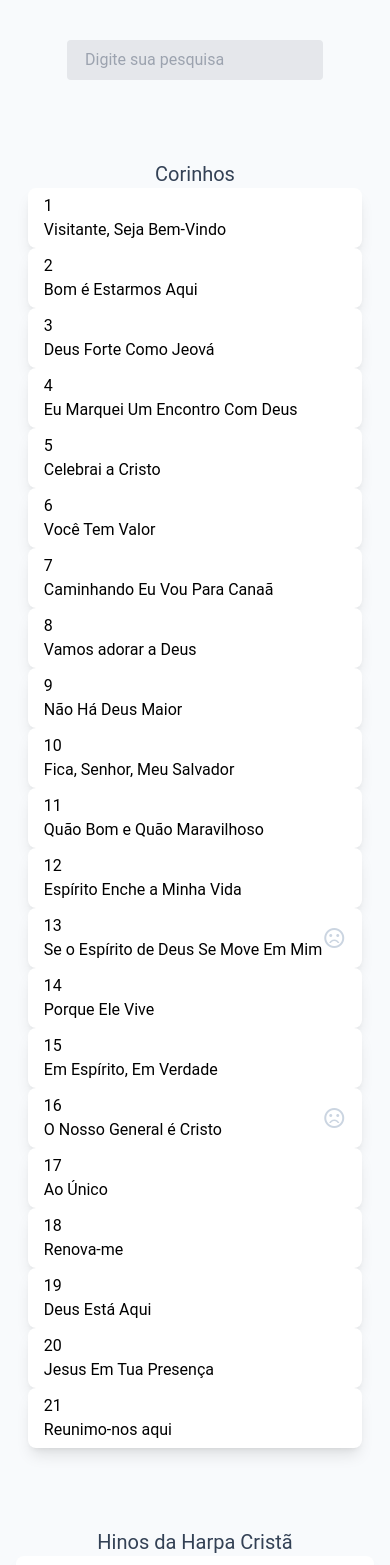
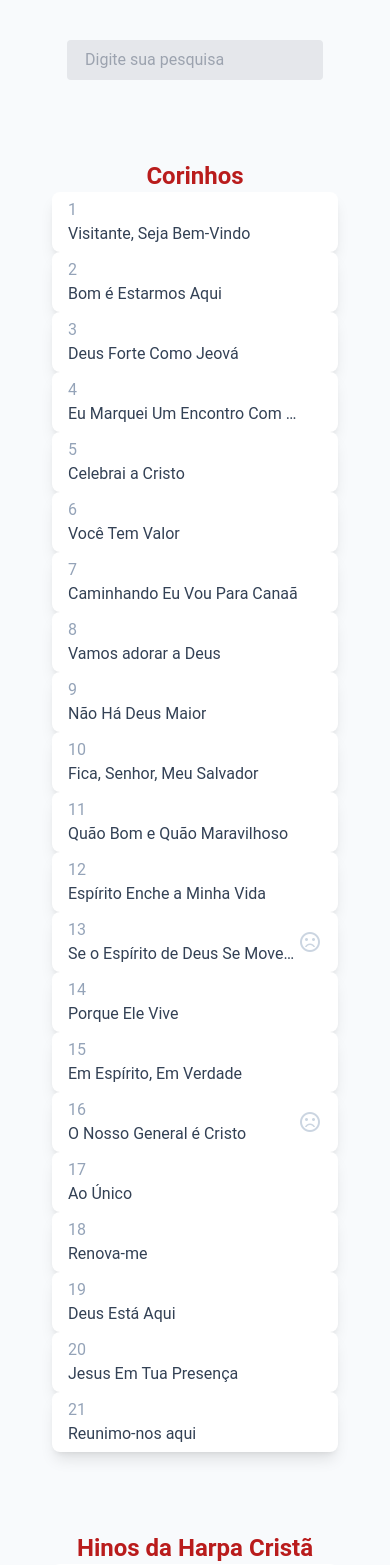
Before and after one commit to thiago-silva-santos/gospeltune, a Nuxt app: page / in a window 390 px wide. Shown: the top 1565 px of the page. Built offline with nearby package versions, Linux system fonts and the light colour scheme.

Commit message:
ajustes no design

```diff
--- a/components/ScrollTop.vue
+++ b/components/ScrollTop.vue
@@ -46,7 +46,7 @@ export default {
 }
 
 .scroll-to-top button {
-    @apply bg-slate-800;
+    @apply bg-red-800;
     display: flex;
     justify-content: center;
     align-items: center;
@@ -61,6 +61,6 @@ export default {
 }
 
 .scroll-to-top button:hover {
-    @apply bg-slate-800
+    @apply bg-red-900
 }
 </style>
--- a/components/SongsCards.vue
+++ b/components/SongsCards.vue
@@ -10,7 +10,7 @@
                 <div class="song_number text-center font-bold text-lg">
                   {{ item.id }}
                 </div>
-              <div class="song_title text-center">
+                <div class="song_title text-center text-ellipsis overflow-hidden w-full">
                   {{ item.nome }}
                 </div>
               </div>
@@ -21,13 +21,16 @@
               <div class="song_number text-center font-bold text-lg">
                 {{ item.id }}
               </div>
-              <div class="song_title text-left text-ellipsis overflow-hidden w-full h-[20px]">
+              <div class="song_title text-left text-ellipsis overflow-hidden w-full">
                 {{ item.nome }}
               </div>
             </div>
             <span class="material-symbols-outlined" id="empty_song">
+              <span class="material-symbols-outlined">
                 sentiment_dissatisfied
               </span>
+            </span>
+
           </div>
         </template>
       </div>
@@ -100,6 +103,14 @@ export default {
   max-height: 60px;
 }
 
+.song_number {
+  @apply text-slate-400
+}
+
+.song_title {
+  @apply truncate max-w-[230px] text-slate-700 2xl:max-w-[230px] xl:max-w-[180px] lg:max-w-[200px]
+}
+
 .no-results {
   @apply flex items-center w-full h-20 py-6 text-slate-600 text-lg
 }
@@ -112,11 +123,11 @@ export default {
 
 @media (min-width: 500px) {
   .card_:hover {
-    @apply bg-gray-100 text-black
+    @apply bg-slate-50
   }
 }
 
-@media (max-width: 420px) {
+@media (max-width: 424px) {
   .no-results {
     @apply flex justify-center w-full
   }
--- a/pages/index.vue
+++ b/pages/index.vue
@@ -41,7 +41,7 @@ export default {
   },
 };
 </script>
-<style lang="css">
+<style lang="css" scoped>
 .main_page_container {
   @apply container p-10 m-auto flex flex-col justify-center items-center gap-20;
 }
@@ -50,7 +50,7 @@ export default {
   @apply bg-gray-200 appearance-none border-2 border-gray-200 rounded w-full py-2 px-4 text-gray-700 leading-tight focus:outline-none focus:bg-white focus:border-purple-500;
 }
 h1 {
-  @apply text-xl text-slate-700
+  @apply text-2xl text-red-700 font-semibold
 }
 @media (max-width: 420px) {
   .main_page_container {
--- a/pages/song-view/corinhos/[id].vue
+++ b/pages/song-view/corinhos/[id].vue
@@ -51,9 +51,6 @@ export default {
      @apply rounded-full shadow-sm w-8 h-8 text-rose-600 bg-rose-200
 }
 
-.active {
-     @apply bg-rose-600 text-white
-}
 .song_container {
      @apply py-10 px-5  flex flex-col max-w-[400px] mx-auto;
 }
--- a/pages/song-view/hinos-harpa-crista/[id].vue
+++ b/pages/song-view/hinos-harpa-crista/[id].vue
@@ -1,8 +1,9 @@
 <template>
      <div class="w-full h-screen">
           <div class="song_container">
-               <h1 class="song_title">{{ corinho.nome }}</h1>
-               <Song :song="corinho.cifra" :tonalidade="tonalidadeAtual"></Song>
+               <h1 class="song_title">{{ hino.nome }}</h1>
+               <span class="song_number"> Número: {{ hino.id }} </span>
+               <Song :song="hino.cifra" :tonalidade="tonalidadeAtual"></Song>
           </div>
           <tuning @tuning-component-tune="getTom" :tonalidade-padrao="tonalidadeAtual"></tuning>
      </div>
@@ -20,7 +21,7 @@ export default {
      },
      computed: {
 
-          corinho() {
+          hino() {
                const song = hinos.filter(item => item.id == this.$route.params.id)[0]
                return song
           },
@@ -35,8 +36,8 @@ export default {
           }
      },
      created() {
-          if (this.corinho.tonalidade) {
-               this.changeTom(this.corinho.tonalidade)
+          if (this.hino.tonalidade) {
+               this.changeTom(this.hino.tonalidade)
           }
      }
 
@@ -53,14 +54,13 @@ export default {
      @apply rounded-full shadow-sm w-8 h-8 text-rose-600 bg-rose-200
 }
 
-.active {
-     @apply bg-rose-600 text-white
-}
 
 .song_container {
      @apply py-10 px-5 flex flex-col max-w-[400px] mx-auto;
 }
-
+.song_number {
+     @apply w-full text-left text-slate-400 italic
+}
 @media (max-width: 500px) {
      .button_container {
           @apply gap-2
```
Lines whose indentation alone changed are shown as unchanged.
